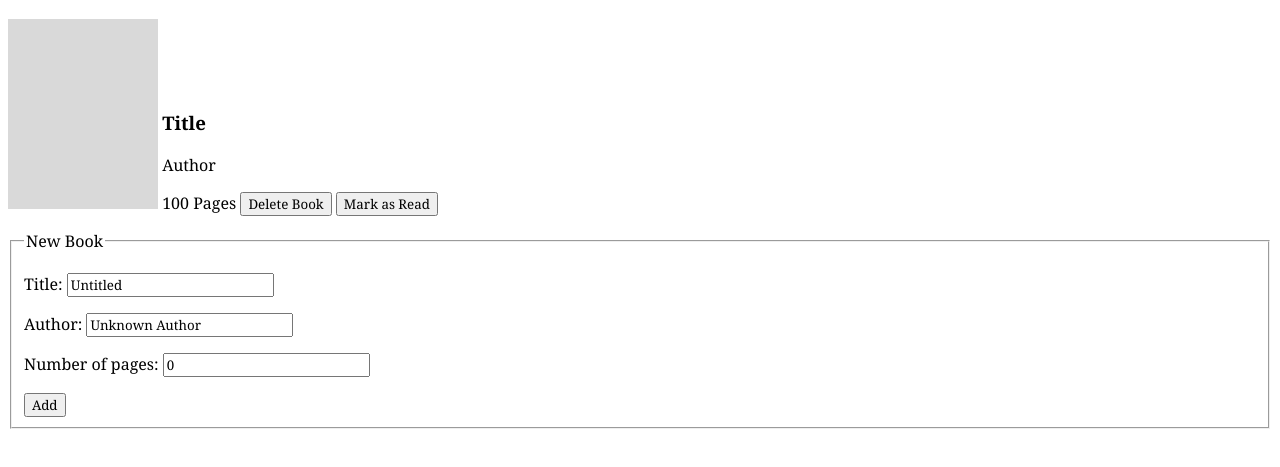
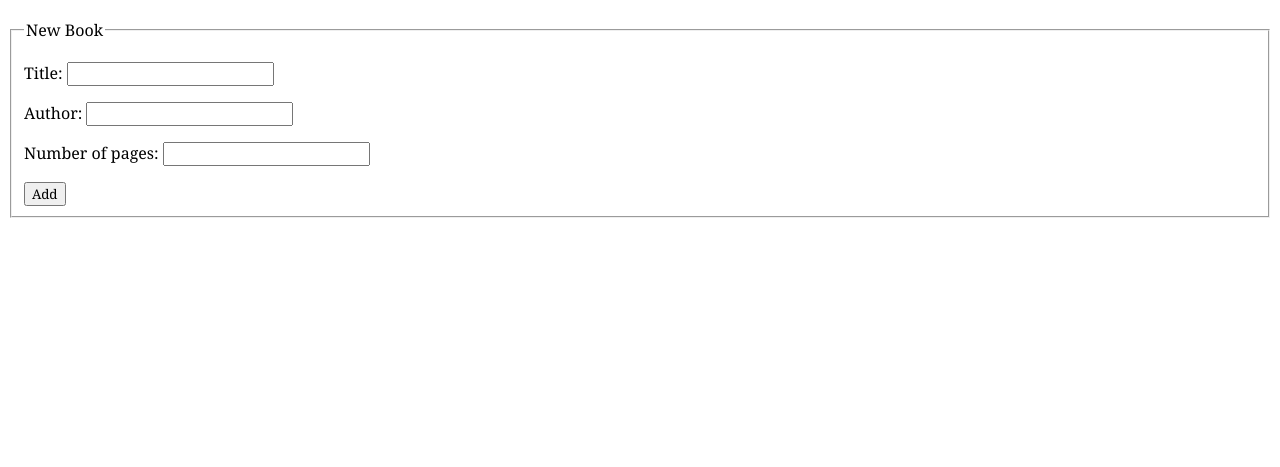
Before and after one commit to liuworkgit/JS-library-project, a plain HTML site: page index.html in a window 1280 px wide. Shown: the part 67-534 px from the top of the page. Drawn offline with Linux system fonts and the light colour scheme.

Commit message:
Revert "Created new book entry format in preparation for CSS refactor."
This reverts commit 7547a524a632bb3c305dda0814c835fc943a0845.

```diff
--- a/index.html
+++ b/index.html
@@ -1,42 +1,24 @@
 <!DOCTYPE html>
 <html lang="en">
-
 <head>
     <meta charset="UTF-8">
     <meta name="viewport" content="width=device-width, initial-scale=1.0">
     <title>Library</title>
     <link href="CSS/index-style.css" rel="stylesheet" type="text/css">
 </head>
-
 <body>
     <noscript>Please enable JavaScript for full functionality, thank you.</noscript>
 
     <h1>Library</h1>
     <div id="main-content">
-        <div id="book-display">
-            <div class="book-entry" class="unread" data-id="1718067470718">
-                <div class="book-entry-cover">
-                    <img src="Assets/Placeholder-cover.png" alt="Cover of Title by Author." width="150px"
-                        height="190px">
-                </div>
-                <div class="book-entry-info">
-                    <h3 class="book-title">Title</h3>
-                    <p class="book-author">Author</p>
-                    <p class="book-numpage">100 Pages</p>
-                </div>
-                <div class="book-entry-buttons">
-                    <button class="delete-button" type="button">Delete Book</button>
-                    <button class="mark-read-button" type="button">Mark as Read</button>
-                </div>
-            </div>
-        </div>
+        <div id="book-display"></div>
         <div id="new-book-submit">
             <form id="submit-form">
                 <fieldset>
                     <legend>New Book</legend>
-                    <p>Title: <input type="text" name="title" value="Untitled"></p>
-                    <p>Author: <input type="text" name="author" value="Unknown Author"></p>
-                    <p>Number of pages: <input type="number" name="numPage" value="0"></p>
+                    <p>Title: <input type="text" name="title"></p>
+                    <p>Author: <input type="text" name="author"></p>
+                    <p>Number of pages: <input type="number" name="numPage"></p>
                     <button id="submit-button" type="submit">Add</button>
                 </fieldset>
             </form>
@@ -45,5 +27,4 @@
 
     <script src="JavaScript/index-functionality.js"></script>
 </body>
-
 </html>
```
Also changed, not shown: Assets/Placeholder-cover.png (deleted).
